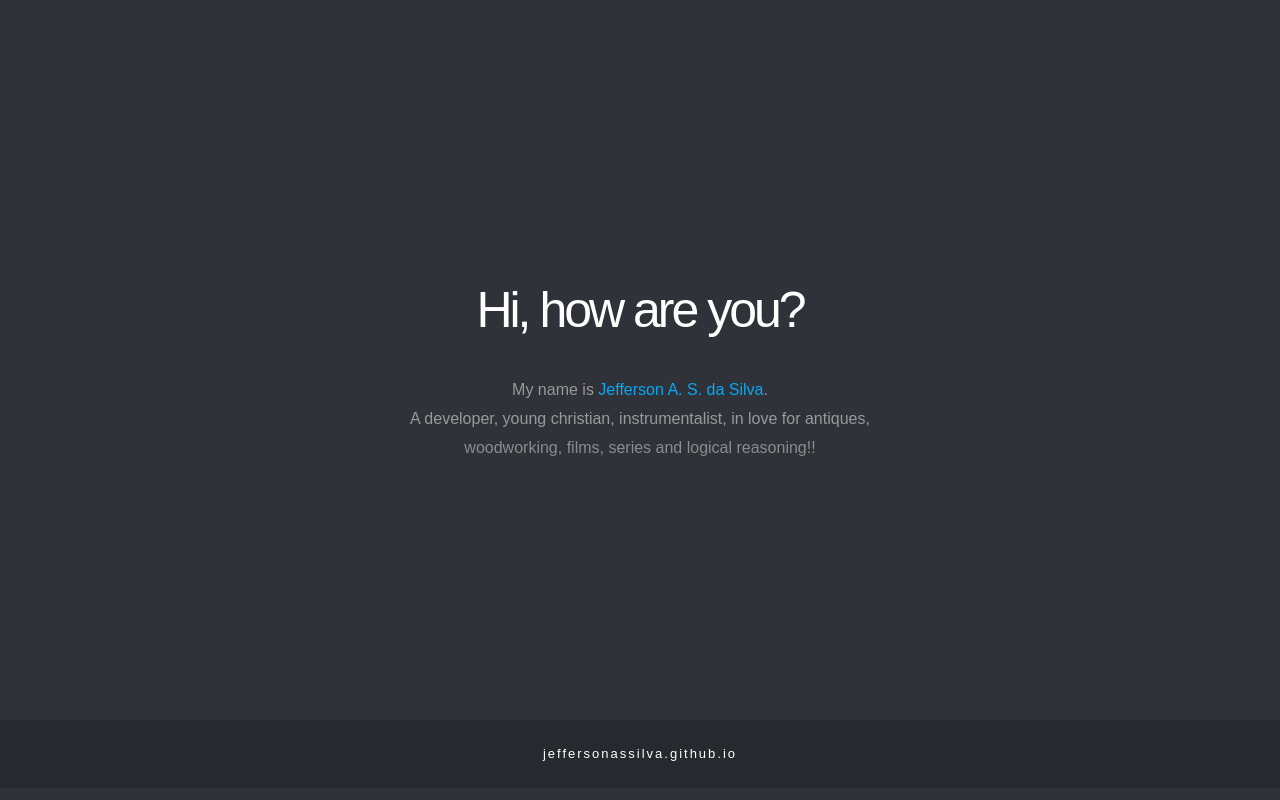
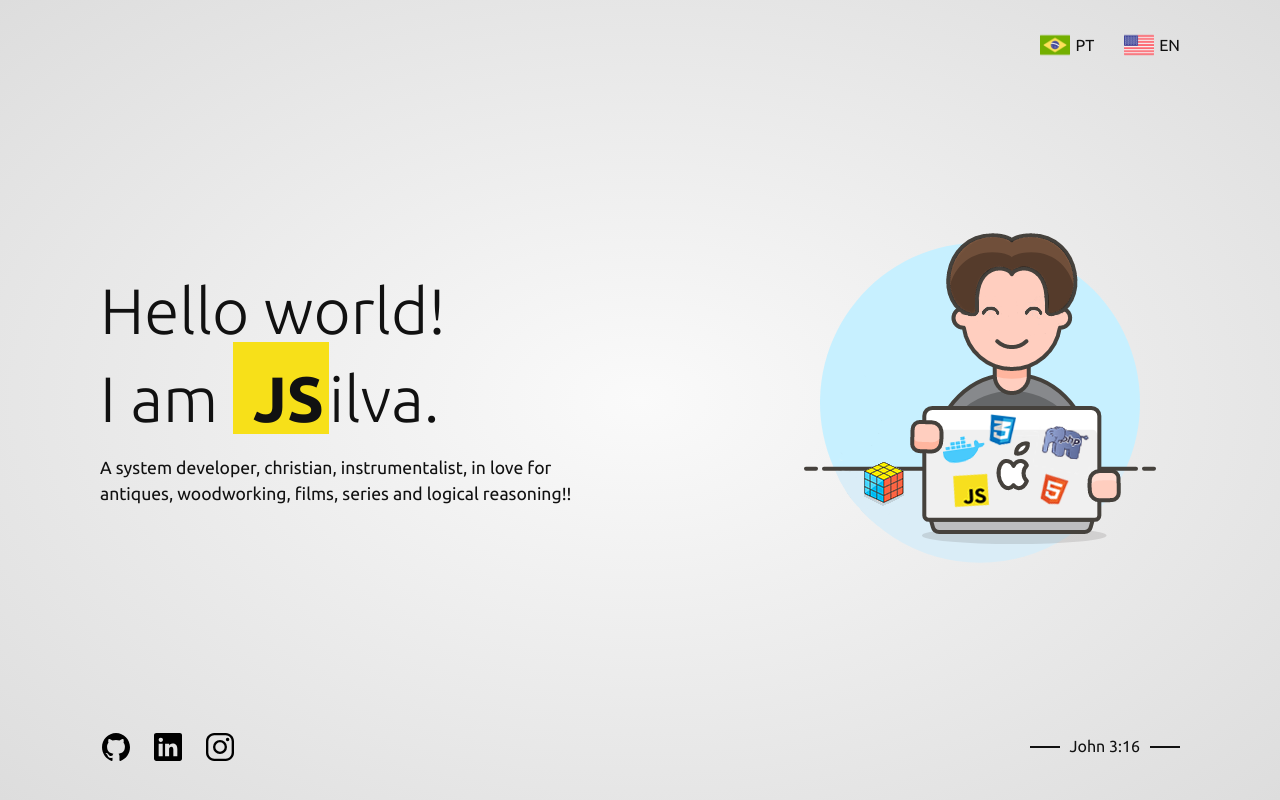
Before and after one commit to jeffersonassilva/jeffersonassilva.github.io, a website: page index.html in a window 1280 px wide. Drawn offline with Linux system fonts and the light colour scheme.

Commit message:
feat: Criando uma nova versão

```diff
--- a/assets/css/app.css
+++ b/assets/css/app.css
@@ -1,105 +1,285 @@
-html {
-    height: 100%;
+@import url('https://fonts.googleapis.com/css2?family=Ubuntu:wght@200;400;700&display=swap');
+
+:root {
+    --gd-light: #fafafa;
+    --gd-dark: #dddddd;
+    --dark: #111111;
+    --yellow: #f7e019;
+    --font-family-sans-serif: 'Ubuntu', sans-serif;
 }
 
-body {
-    height: 100%;
-    display: block;
-    margin: 0px;
+* {
+    margin: 0;
+    padding: 0;
+    box-sizing: border-box;
+    font-family: var(--font-family-sans-serif);
 }
 
-html {
-    width: 100%;
-    font-size: 100%;
-    -webkit-text-size-adjust: 100%;
-    -ms-text-size-adjust: 100%;
+.main {
+    position: relative;
+    min-height: 100vh;
+    background: radial-gradient(var(--gd-light), var(--gd-dark));
+    display: flex;
+    justify-content: center;
+    align-items: center;
+    flex-direction: column;
+    padding: 30px 100px;
 }
 
-body {
-    background: #2F3238;
-    color: #999;
-    font-weight: 300;
-    font-size: 16px;
-    font-family: 'Arial', sans-serif;
-    line-height: 28px;
+header {
+    position: absolute;
+    top: 0;
+    left: 0;
+    width: 100%;
+    padding: 30px 100px;
+    display: flex;
+    justify-content: flex-end;
+    align-items: center;
+    z-index: 1000;
 }
 
-a {
-    color: #03A9F4;
-    text-decoration: none;
-    cursor: pointer;
-    -webkit-transition: color 0.2s linear 0s;
-    -moz-transition: color 0.2s linear 0s;
-    -o-transition: color 0.2s linear 0s;
-    transition: color 0.2s linear 0s;
+.navigation {
+    display: flex;
 }
 
-a:hover, a:active, a:focus {
-    outline: 0;
-    color: #1976D2;
+.navigation li {
+    list-style: none;
+    position: relative;
+    color: var(--dark);
     text-decoration: none;
+    margin-left: 30px;
+    display: flex;
+    justify-content: center;
+    align-items: center;
+    cursor: pointer;
 }
 
-p {
-    margin: 0 0 0px;
-    text-align: center;
-}
-
-p.description {
-    font-size: 16px;
-    line-height: 1.2em;
-    margin: 10px 0px;
-}
-
-.fadeIn {
-    opacity: 0;
-    -webkit-transition: opacity 3s ease-out;
-    -moz-transition: opacity 3s ease-out;
-    -o-transition: opacity 3s ease-out;
-    transition: opacity 3s ease-out;
+.navigation li img {
+    width: 30px;
+    margin-right: 5px;
 }
 
 .content {
-    height: 90%;
+    position: relative;
+    width: 100%;
+    display: flex;
+    justify-content: space-between;
+    align-items: center;
 }
 
-.content-div {
-    position: absolute;
-    left: 50%;
-    top: 50%;
-    margin: -150px 0 0 -585px;
-    width: 1170px;
-    z-index: 2;
+.content .text {
+    width: 100%;
+    max-width: 500px;
 }
 
-.main {
-    width: 100%;
-    line-height: 40px;
-    margin: 40px 0px;
-    text-align: center;
-    text-shadow: none;
+.content .text h2 {
+    color: var(--dark);
+    font-size: 4em;
+    font-weight: 200;
 }
 
-.main div {
-    margin-bottom: 50px;
-    font-size: 50px;
-    color: #FFFFFF;
-    letter-spacing: -3px;
-    font-weight: 500;
+.content .text span#iam {
+    padding-top: 14px;
+    display: block;
 }
 
-footer {
-    position: relative;
-    width: 100%;
-    height: auto;
-    background: #26292E;
-    text-align: center;
+.content .text span.js {
+    font-weight: 700;
+    background: var(--yellow);
+    padding: 20px 5px 0 20px;
 }
 
-footer p {
-    color: #FFFFFF;
-    font-size: 13px;
-    margin-bottom: 0;
-    padding: 20px 0;
-    letter-spacing: 2px;
+.content .text p {
+    color: var(--dark);
+    font-weight: 400;
+    font-size: 1.1em;
+    line-height: 1.5em;
+    margin: 20px 0;
 }
+
+.content .skills {
+    list-style: none;
+}
+
+.content .skills img {
+    width: 50px;
+}
+
+.footer {
+    position: absolute;
+    bottom: 0;
+    width: 100%;
+    padding: 30px 100px;
+    display: flex;
+    justify-content: space-between;
+    align-items: flex-end;
+}
+
+.sci {
+    display: flex;
+}
+
+.sci li {
+    list-style: none;
+}
+
+.sci li a {
+    color: var(--dark);
+    font-size: 2em;
+    margin-right: 20px;
+    display: inline-block;
+    transition: .25s;
+    cursor: pointer;
+}
+
+.sci li a:hover {
+    transform: translateY(-5px);
+}
+
+.s-icons {
+    width: 32px;
+}
+
+.ref-bible {
+    position: relative;
+    user-select: none;
+    right: 40px;
+}
+
+.ref-bible p {
+    position: relative;
+    color: var(--dark);
+    margin-bottom: 15px;
+}
+
+.ref-bible p::before {
+    content: '';
+    position: absolute;
+    top: 50%;
+    left: -40px;
+    width: 30px;
+    height: 2px;
+    background: var(--dark);
+}
+
+.ref-bible p::after {
+    content: '';
+    position: absolute;
+    top: 50%;
+    right: -40px;
+    width: 30px;
+    height: 2px;
+    background: var(--dark);
+}
+
+@media (max-width: 991px) {
+    .main {
+        padding: 40px;
+    }
+
+    header {
+        padding: 20px 40px;
+    }
+
+    .content {
+        flex: 1;
+        flex-direction: column;
+        justify-content: center;
+        padding-top: 40px;
+    }
+
+    .content .text {
+        max-width: 100%;
+    }
+
+    .content .text h2 {
+        font-size: 3em;
+    }
+
+    .content .illustration img {
+        width: 240px;
+    }
+
+    .footer {
+        position: relative;
+        padding: 0;
+    }
+
+    .ref-bible {
+        right: 40px;
+    }
+}
+
+@media (max-width: 480px) {
+    header {
+        position: inherit;
+        width: 100%;
+    }
+
+    header {
+        padding: 5px 0;
+    }
+
+    .main {
+        padding: 5px 20px;
+    }
+
+    .navigation li {
+        margin-left: 20px;
+        font-size: .8em;
+    }
+
+    .navigation li img {
+        width: 20px;
+    }
+
+    .toggle.active {
+        right: 20px;
+    }
+
+    .content {
+        padding-top: 0;
+    }
+
+    .content .text {
+        text-align: center;
+    }
+
+    .content .text h2 {
+        font-size: 2em;
+    }
+
+    .content .text span#iam {
+        padding-top: 10px;
+    }
+
+    .content .text span.js {
+        padding: 12px 3px 0 12px;
+    }
+
+    .content .text p {
+        font-size: 1em;
+    }
+
+    .content .illustration img {
+        width: 200px;
+    }
+
+    .footer {
+        flex-direction: column-reverse;
+        align-items: center;
+    }
+
+    .sci {
+        margin-top: 10px;
+    }
+
+    .sci li a {
+        font-size: 1.5em;
+        margin: 0 10px;
+    }
+
+    .ref-bible {
+        right: 0;
+    }
+}
--- a/assets/js/app.js
+++ b/assets/js/app.js
@@ -1,15 +1,18 @@
-let time = 0;
+changeLanguage = function (language) {
+    const hello = document.querySelector('#hello');
+    const iam = document.querySelector('#iam');
+    const description = document.querySelector('#description');
+    const bible = document.querySelector('.ref-bible');
 
-window.onload = function () {
-    let elements = document.getElementsByClassName("fadeIn");
-    Array.prototype.forEach.call(elements, function (element) {
-        show(element);
-    });
-};
-
-function show(element) {
-    setTimeout(function () {
-        element.style.opacity = "1";
-    }, time);
-    time += 1000;
+    if (language === 'pt') {
+        hello.innerHTML = 'Olá mundo!';
+        iam.innerHTML = 'Eu sou <span class="js">JS</span>ilva.';
+        description.textContent = 'Um programador, cristão, instrumentista, apaixonado por antiguidades, marcenaria, filmes, seriados e raciocínio lógico!!';
+        bible.innerHTML = '<p>João 3:16</p>'
+    } else {
+        hello.innerHTML = "Hello world!"
+        iam.innerHTML = 'I am <span class="js">JS</span>ilva.';
+        description.textContent = 'A system developer, christian, instrumentalist, in love for antiques, woodworking, films, series and logical reasoning!!';
+        bible.innerHTML = '<p>John 3:16</p>'
+    }
 }
--- a/index.html
+++ b/index.html
@@ -1,5 +1,5 @@
 <!DOCTYPE html>
-<html>
+<html lang="en">
     <meta http-equiv="Content-Type" content="text/html; charset=UTF-8" />
     <meta name="viewport" content="width=device-width, initial-scale=1.0, maximum-scale=1.0, user-scalable=no">
     <head>
@@ -8,19 +8,48 @@
         <link rel="stylesheet" href="assets/css/app.min.css">
     </head>
     <body>
+    <div class="main">
+        <header>
+            <ul class="navigation">
+                <li onclick="changeLanguage('pt')"><img src="assets/img/flag-brasil.png" alt="Brasil Flag"> PT</li>
+                <li onclick="changeLanguage('en')"><img src="assets/img/flag-eua.png" alt="United States Flag"> EN</li>
+            </ul>
+        </header>
         <div class="content">
-            <div class="content-div">
-            	<div class="main">
-                    <div class="fadeIn">Hi, how are you?</div>
-                    <p class="fadeIn description">My name is <a href="#">Jefferson A. S. da Silva</a>.</p>
-                    <p class="fadeIn description">A developer, young christian, instrumentalist, in love for antiques,</p>
-                    <p class="fadeIn description">woodworking, films, series and logical reasoning!!</p>
-                </div>
+            <div class="text">
+                <h2>
+                    <span id="hello">Hello world!</span><br>
+                    <span id="iam">I am <span class="js">JS</span>ilva.</span>
+                </h2>
+                <p id="description">A system developer, christian, instrumentalist, in love for antiques, woodworking, films, series and logical reasoning!!</p>
+            </div>
+            <div class="illustration">
+                <img src="assets/img/geek-coding.png" alt="logo">
             </div>
         </div>
-        <footer>
-            <p>jeffersonassilva.github.io</p>
-        </footer>
-        <script src="assets/js/app.min.js"></script>
+        <div class="footer">
+            <ul class="sci">
+                <li>
+                    <a href="https://github.com/jeffersonassilva">
+                        <img src="assets/img/github.svg" class="s-icons" alt="GitHub">
+                    </a>
+                </li>
+                <li>
+                    <a href="https://www.linkedin.com/in/jeffersonassilva">
+                        <img src="assets/img/linkedin.svg" class="s-icons" alt="LinkedIn">
+                    </a>
+                </li>
+                <li>
+                    <a href="https://www.instagram.com/jeffersonassilva">
+                        <img src="assets/img/instagram.svg" class="s-icons" alt="Instagram">
+                    </a>
+                </li>
+            </ul>
+            <div class="ref-bible">
+                <p>John 3:16</p>
+            </div>
+        </div>
+    </div>
+    <script src="assets/js/app.min.js"></script>
     </body>
 </html>
```
Also changed, not shown: assets/css/app.min.css, assets/img/flag-brasil.png (added), assets/img/flag-eua.png (added), assets/img/geek-coding.png (added), assets/img/github.svg (added), assets/img/instagram.svg (added), assets/img/linkedin.svg (added), assets/js/app.min.js.
